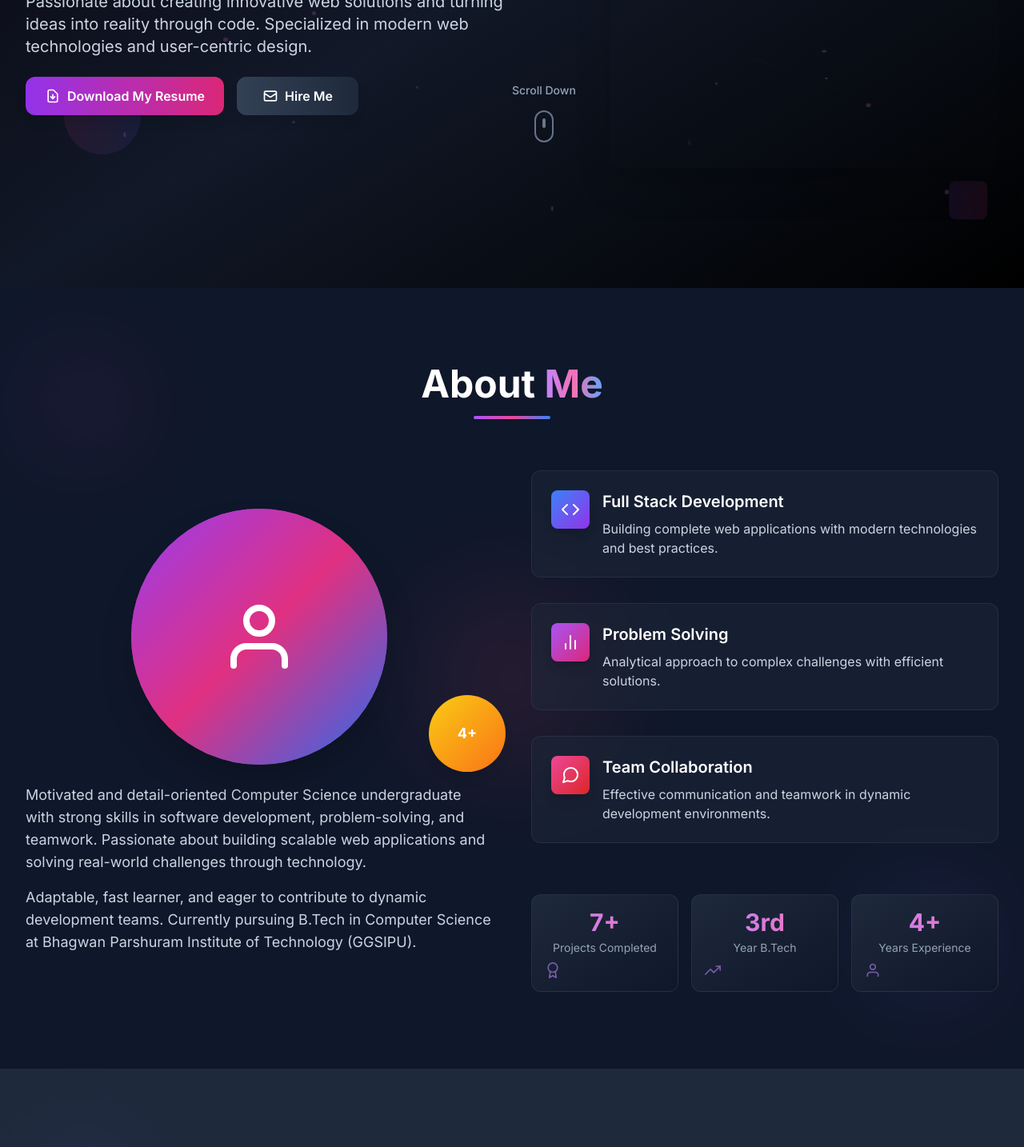
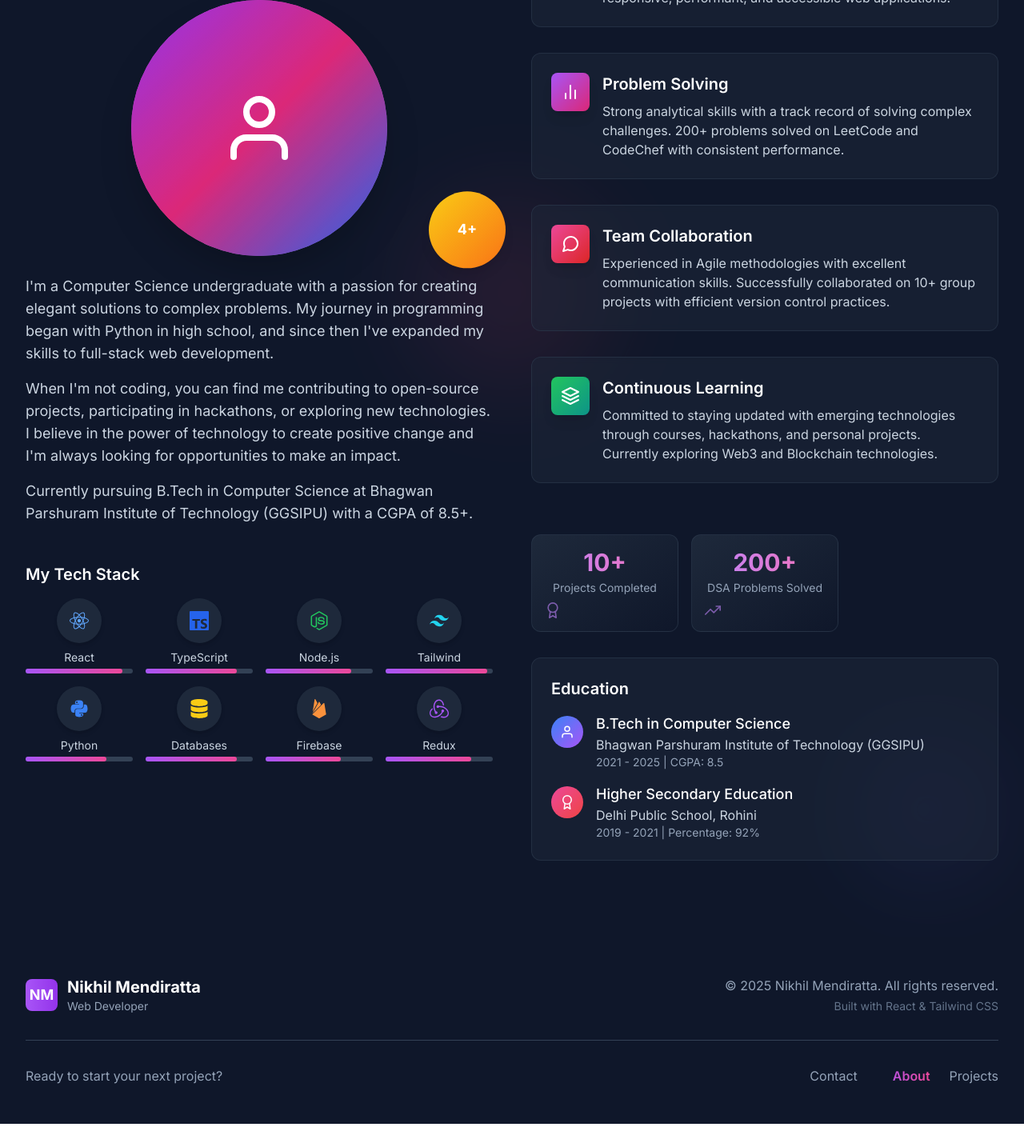
Before and after one commit to niks2411/portfolio, a React (Create React App) app: page /about in a window 1280 px wide. Shown: the part 440-1874 px from the top of the page at 80% size. After the commit the page ends 1845 px from the top, so only its background shows below. Built offline with nearby package versions, Linux system fonts and the light colour scheme.

Commit message:
about page

```diff
--- a/package.json
+++ b/package.json
@@ -11,6 +11,7 @@
     "react": "^18.2.0",
     "react-dom": "^18.2.0",
     "react-icons": "^4.11.0",
+    "react-router-dom": "^7.7.1",
     "react-scripts": "^5.0.1",
     "react-type-animation": "^3.2.0",
     "web-vitals": "^2.1.4"
--- a/src/App.js
+++ b/src/App.js
@@ -1,7 +1,8 @@
 import React from 'react';
+import { BrowserRouter as Router, Routes, Route } from 'react-router-dom';
 import Navbar from './components/Navbar';
 import Hero from './components/Hero';
-import About from './components/About';
+// import About from './components/About';
 import Skills from './components/Skills';
 import Projects from './components/Projects';
 // import Education from './components/Education';
@@ -10,15 +11,21 @@ import Resume from './components/Resume';
 import Contact from './components/Contact';
 import Footer from './components/Footer';
 import ScrollIndicator from './components/ScrollIndicator';
+import AboutPage from './pages/AboutPage';
 
 function App() {
   return (
+    <Router>
       <div className="min-h-screen bg-gradient-to-br from-slate-900 via-purple-900/20 to-pink-900/20">
         <ScrollIndicator />
         <Navbar />
+        <Routes>
+          <Route
+            path="/"
+            element={
               <main>
                 <Hero />
-        <About />
+                {/* <About /> */}
                 <Skills />
                 <Projects />
                 {/* <Education /> */}
@@ -26,8 +33,13 @@ function App() {
                 <Resume />
                 <Contact />
               </main>
+            }
+          />
+          <Route path="/about" element={<AboutPage />} />
+        </Routes>
         <Footer />
       </div>
+    </Router>
   );
 }
 
--- a/src/components/About.js
+++ b/src/components/About.js
@@ -1,33 +1,52 @@
 import React from 'react';
 import { motion } from 'framer-motion';
-import { FiUser, FiCode, FiBarChart2, FiMessageCircle, FiAward, FiTrendingUp } from 'react-icons/fi';
+import { FiUser, FiCode, FiBarChart2, FiMessageCircle, FiAward, FiTrendingUp, FiLayers } from 'react-icons/fi';
+import { FaReact, FaNodeJs, FaPython, FaDatabase } from 'react-icons/fa';
+import { SiTypescript, SiTailwindcss, SiFirebase, SiRedux } from 'react-icons/si';
 
 const About = () => {
   const features = [
     {
       icon: <FiCode size={24} />,
       title: 'Full Stack Development',
-      description: 'Building complete web applications with modern technologies and best practices.',
+      description: 'Building complete web applications with modern technologies like React, Node.js, and MongoDB. Experienced in creating responsive, performant, and accessible web applications.',
       color: 'from-blue-500 to-purple-600'
     },
     {
       icon: <FiBarChart2 size={24} />,
       title: 'Problem Solving',
-      description: 'Analytical approach to complex challenges with efficient solutions.',
+      description: 'Strong analytical skills with a track record of solving complex challenges. 200+ problems solved on LeetCode and CodeChef with consistent performance.',
       color: 'from-purple-500 to-pink-600'
     },
     {
       icon: <FiMessageCircle size={24} />,
       title: 'Team Collaboration',
-      description: 'Effective communication and teamwork in dynamic development environments.',
+      description: 'Experienced in Agile methodologies with excellent communication skills. Successfully collaborated on 10+ group projects with efficient version control practices.',
       color: 'from-pink-500 to-red-600'
+    },
+    {
+      icon: <FiLayers size={24} />,
+      title: 'Continuous Learning',
+      description: 'Committed to staying updated with emerging technologies through courses, hackathons, and personal projects. Currently exploring Web3 and Blockchain technologies.',
+      color: 'from-green-500 to-teal-600'
     }
   ];
 
   const stats = [
-    { number: '7+', label: 'Projects Completed', icon: <FiAward size={20} /> },
-    { number: '3rd', label: 'Year B.Tech', icon: <FiTrendingUp size={20} /> },
-    { number: '4+', label: 'Years Experience', icon: <FiUser size={20} /> }
+    { number: '10+', label: 'Projects Completed', icon: <FiAward size={20} /> },
+    { number: '200+', label: 'DSA Problems Solved', icon: <FiTrendingUp size={20} /> },
+    // { number: '4+', label: 'Years Experience', icon: <FiClock size={20} /> }
+  ];
+
+  const technologies = [
+    { name: 'React', icon: <FaReact className="text-blue-400" size={24} />, level: '90%' },
+    { name: 'TypeScript', icon: <SiTypescript className="text-blue-600" size={24} />, level: '85%' },
+    { name: 'Node.js', icon: <FaNodeJs className="text-green-500" size={24} />, level: '80%' },
+    { name: 'Tailwind', icon: <SiTailwindcss className="text-cyan-400" size={24} />, level: '95%' },
+    { name: 'Python', icon: <FaPython className="text-blue-500" size={24} />, level: '75%' },
+    { name: 'Databases', icon: <FaDatabase className="text-yellow-400" size={24} />, level: '85%' },
+    { name: 'Firebase', icon: <SiFirebase className="text-orange-400" size={24} />, level: '70%' },
+    { name: 'Redux', icon: <SiRedux className="text-purple-500" size={24} />, level: '80%' }
   ];
 
   return (
@@ -51,6 +70,9 @@ const About = () => {
             About <span className="bg-gradient-to-r from-purple-400 via-pink-400 to-blue-400 bg-clip-text text-transparent">Me</span>
           </h2>
           <div className="w-20 sm:w-24 h-1 bg-gradient-to-r from-purple-500 via-pink-500 to-blue-500 mx-auto rounded-full mb-6 sm:mb-8"></div>
+          <p className="text-lg text-slate-300 max-w-3xl mx-auto">
+            I'm a passionate developer who loves turning ideas into reality through code. Below you'll find more about my skills, experience, and what drives me in this field.
+          </p>
         </motion.div>
 
         <div className="grid lg:grid-cols-2 gap-8 lg:gap-12 items-center">
@@ -76,11 +98,39 @@ const About = () => {
             {/* Bio Text */}
             <div className="text-center lg:text-left">
               <p className="text-base sm:text-lg text-slate-300 leading-relaxed mb-4">
-                Motivated and detail-oriented Computer Science undergraduate with strong skills in software development, problem-solving, and teamwork. Passionate about building scalable web applications and solving real-world challenges through technology.
+                I'm a Computer Science undergraduate with a passion for creating elegant solutions to complex problems. My journey in programming began with Python in high school, and since then I've expanded my skills to full-stack web development.
+              </p>
+              <p className="text-base sm:text-lg text-slate-300 leading-relaxed mb-4">
+                When I'm not coding, you can find me contributing to open-source projects, participating in hackathons, or exploring new technologies. I believe in the power of technology to create positive change and I'm always looking for opportunities to make an impact.
               </p>
               <p className="text-base sm:text-lg text-slate-300 leading-relaxed">
-                Adaptable, fast learner, and eager to contribute to dynamic development teams. Currently pursuing B.Tech in Computer Science at Bhagwan Parshuram Institute of Technology (GGSIPU).
+                Currently pursuing B.Tech in Computer Science at Bhagwan Parshuram Institute of Technology (GGSIPU) with a CGPA of 8.5+.
               </p>
+            </div>
+
+            {/* Technology Stack */}
+            <div className="pt-6">
+              <h3 className="text-xl font-semibold text-white mb-4 text-center lg:text-left">My Tech Stack</h3>
+              <div className="grid grid-cols-4 gap-4">
+                {technologies.map((tech, index) => (
+                  <motion.div
+                    key={index}
+                    whileHover={{ scale: 1.05 }}
+                    className="flex flex-col items-center"
+                  >
+                    <div className="w-14 h-14 bg-slate-800 rounded-full flex items-center justify-center mb-2 shadow-md">
+                      {tech.icon}
+                    </div>
+                    <span className="text-sm text-slate-300">{tech.name}</span>
+                    <div className="w-full bg-slate-700 rounded-full h-1.5 mt-1">
+                      <div
+                        className="bg-gradient-to-r from-purple-500 to-pink-500 h-1.5 rounded-full"
+                        style={{ width: tech.level }}
+                      ></div>
+                    </div>
+                  </motion.div>
+                ))}
+              </div>
             </div>
           </motion.div>
 
@@ -150,6 +200,39 @@ const About = () => {
                 </motion.div>
               ))}
             </motion.div>
+
+            {/* Education Section */}
+            <motion.div
+              initial={{ opacity: 0, y: 20 }}
+              whileInView={{ opacity: 1, y: 0 }}
+              transition={{ duration: 0.6, delay: 1.0 }}
+              viewport={{ once: true }}
+              className="bg-slate-800/50 rounded-xl p-6 border border-slate-700/50"
+            >
+              <h3 className="text-xl font-semibold text-white mb-4">Education</h3>
+              <div className="space-y-4">
+                <div className="flex items-start">
+                  <div className="flex-shrink-0 w-10 h-10 bg-gradient-to-br from-blue-500 to-purple-500 rounded-full flex items-center justify-center text-white mr-4 mt-1">
+                    <FiUser size={18} />
+                  </div>
+                  <div>
+                    <h4 className="text-lg font-medium text-white">B.Tech in Computer Science</h4>
+                    <p className="text-slate-300">Bhagwan Parshuram Institute of Technology (GGSIPU)</p>
+                    <p className="text-sm text-slate-400">2021 - 2025 | CGPA: 8.5</p>
+                  </div>
+                </div>
+                <div className="flex items-start">
+                  <div className="flex-shrink-0 w-10 h-10 bg-gradient-to-br from-pink-500 to-red-500 rounded-full flex items-center justify-center text-white mr-4 mt-1">
+                    <FiAward size={18} />
+                  </div>
+                  <div>
+                    <h4 className="text-lg font-medium text-white">Higher Secondary Education</h4>
+                    <p className="text-slate-300">Delhi Public School, Rohini</p>
+                    <p className="text-sm text-slate-400">2019 - 2021 | Percentage: 92%</p>
+                  </div>
+                </div>
+              </div>
+            </motion.div>
           </motion.div>
         </div>
       </div>
--- a/src/components/Footer.js
+++ b/src/components/Footer.js
@@ -1,5 +1,7 @@
 import React from 'react';
 import { motion } from 'framer-motion';
+import { Link } from 'react-router-dom';
+import { FiUser } from 'react-icons/fi';
 
 const Footer = () => {
   const currentYear = new Date().getFullYear();
@@ -72,12 +74,12 @@ const Footer = () => {
             >
               Contact
             </a>
-            <a
-              href="#about"
-              className="text-sm sm:text-base text-slate-400 hover:text-primary-400 transition-colors duration-300"
+            <Link
+              to="/about"
+              className="text-sm sm:text-base flex items-center gap-1 bg-gradient-to-r from-purple-500 to-pink-500 bg-clip-text text-transparent font-semibold hover:from-pink-500 hover:to-purple-500 transition-colors duration-300"
             >
-              About
-            </a>
+              <FiUser className="inline-block mb-0.5" /> About
+            </Link>
             <a
               href="#projects"
               className="text-sm sm:text-base text-slate-400 hover:text-primary-400 transition-colors duration-300"
--- a/src/components/Navbar.js
+++ b/src/components/Navbar.js
@@ -1,14 +1,16 @@
 import React, { useState, useEffect } from 'react';
 import { motion } from 'framer-motion';
 import { FiMenu, FiX } from 'react-icons/fi';
+import { Link, useLocation } from 'react-router-dom';
 
 const Navbar = () => {
   const [isScrolled, setIsScrolled] = useState(false);
   const [isMobileMenuOpen, setIsMobileMenuOpen] = useState(false);
+  const location = useLocation();
 
   const navLinks = [
-    { name: 'Home', href: '#home' },
-    { name: 'About', href: '#about' },
+    { name: 'Home', to: '/' },
+    { name: 'About', to: '/about' },
     { name: 'Contact', href: '#contact' }
   ];
 
@@ -16,7 +18,6 @@ const Navbar = () => {
     const handleScroll = () => {
       setIsScrolled(window.scrollY > 50);
     };
-
     window.addEventListener('scroll', handleScroll);
     return () => window.removeEventListener('scroll', handleScroll);
   }, []);
@@ -59,6 +60,16 @@ const Navbar = () => {
           {/* Desktop Navigation */}
           <div className="hidden md:flex items-center space-x-8">
             {navLinks.map((link, index) => (
+              link.to ? (
+                <Link
+                  key={link.name}
+                  to={link.to}
+                  className={`text-sm sm:text-base font-medium transition-colors duration-300 ${location.pathname === link.to ? 'text-purple-400' : 'text-slate-300 hover:text-purple-400'}`}
+                  onClick={() => setIsMobileMenuOpen(false)}
+                >
+                  {link.name}
+                </Link>
+              ) : (
                 <motion.button
                   key={link.name}
                   initial={{ opacity: 0, y: -20 }}
@@ -70,6 +81,7 @@ const Navbar = () => {
                 >
                   {link.name}
                 </motion.button>
+              )
             ))}
           </div>
 
@@ -95,6 +107,16 @@ const Navbar = () => {
         >
           <div className="py-4 space-y-2">
             {navLinks.map((link, index) => (
+              link.to ? (
+                <Link
+                  key={link.name}
+                  to={link.to}
+                  className={`block w-full text-left px-4 py-3 text-sm font-medium transition-colors duration-300 ${location.pathname === link.to ? 'text-purple-400' : 'text-slate-300 hover:text-purple-400'}`}
+                  onClick={() => setIsMobileMenuOpen(false)}
+                >
+                  {link.name}
+                </Link>
+              ) : (
                 <motion.button
                   key={link.name}
                   initial={{ opacity: 0, x: -20 }}
@@ -105,6 +127,7 @@ const Navbar = () => {
                 >
                   {link.name}
                 </motion.button>
+              )
             ))}
           </div>
         </motion.div>
--- /dev/null
+++ b/src/pages/AboutPage.js
@@ -0,0 +1,18 @@
+import React from 'react';
+import About from '../components/About';
+
+const AboutPage = () => {
+  return (
+    <div className="min-h-screen bg-gradient-to-br from-slate-900 via-purple-900/30 to-pink-900/30 relative overflow-hidden">
+      {/* Decorative background orbs */}
+      <div className="absolute top-10 left-10 w-72 h-72 bg-gradient-to-br from-purple-500 to-pink-500 rounded-full blur-3xl opacity-30 z-0"></div>
+      <div className="absolute bottom-10 right-10 w-96 h-96 bg-gradient-to-br from-blue-500 to-purple-500 rounded-full blur-3xl opacity-20 z-0"></div>
+      <div className="absolute top-1/2 left-1/2 w-80 h-80 bg-gradient-to-br from-pink-500 to-red-500 rounded-full blur-3xl opacity-10 z-0 transform -translate-x-1/2 -translate-y-1/2"></div>
+      <div className="relative z-10">
+        <About />
+      </div>
+    </div>
+  );
+};
+
+export default AboutPage;
```
Also changed, not shown: 1 other file (tests, documents, lock files or other folders). Lines whose indentation alone changed are shown as unchanged.
